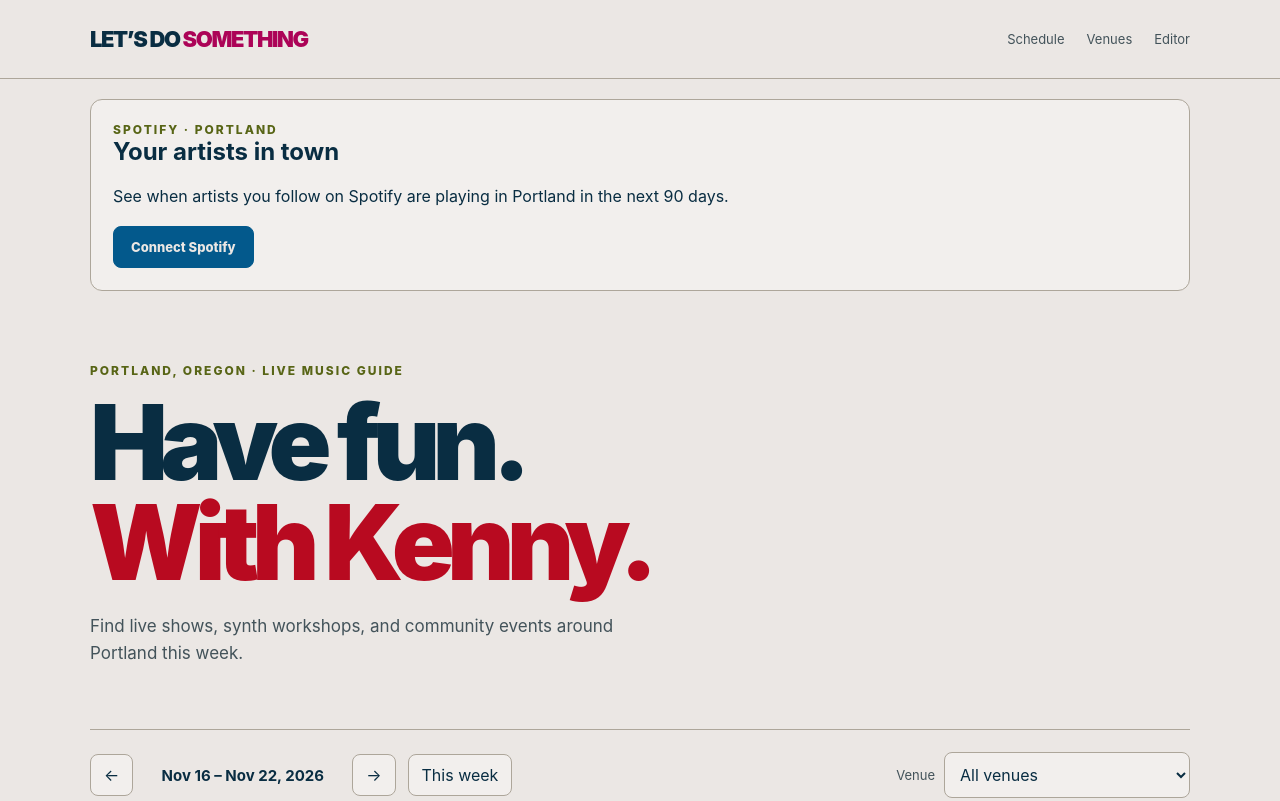
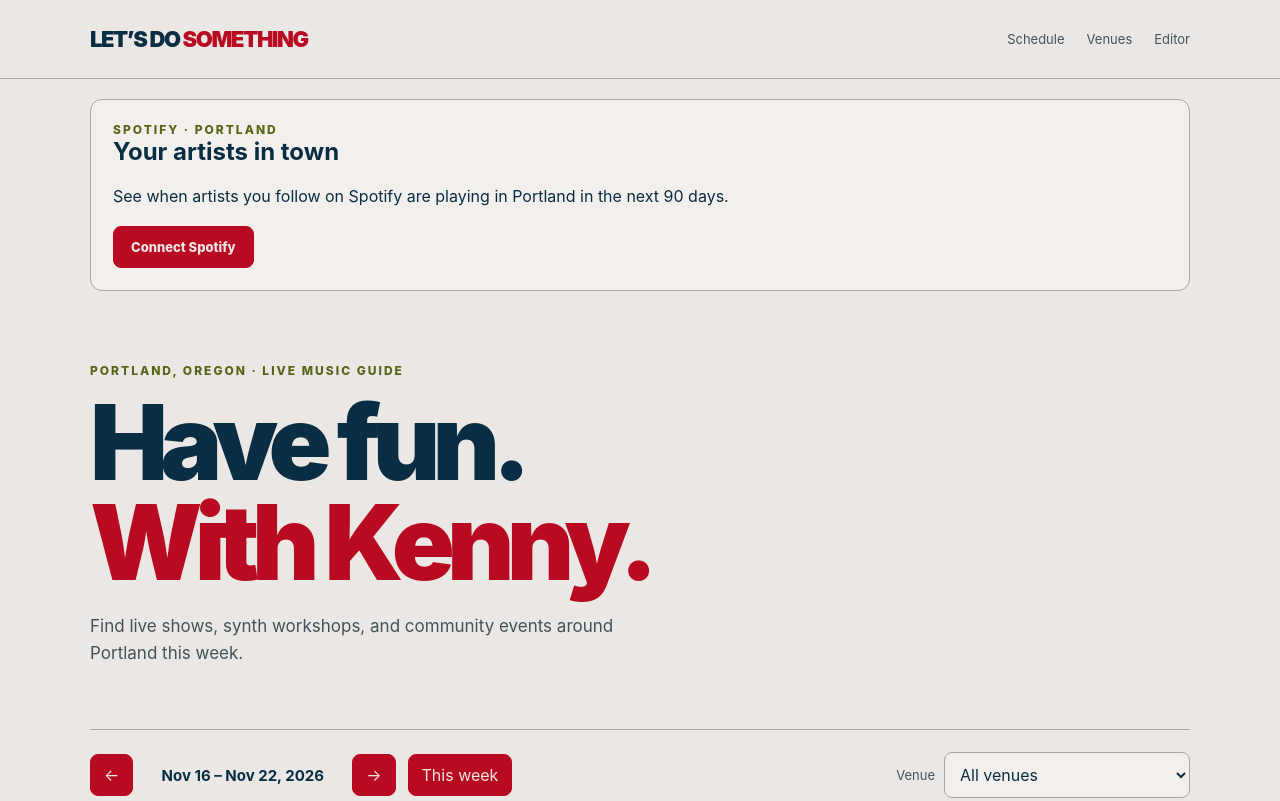
Before and after one commit to kennyhopper-coder/portland-live, a plain HTML site: page index.html in a window 1280 px wide. Shown: the top 801 px of the page. Drawn offline with Linux system fonts and the light colour scheme.

Commit message:
Match buttons and Something wordmark to the With Kenny red

```diff
--- a/styles.css
+++ b/styles.css
@@ -20,3 +20,12 @@
 .field:focus-visible{outline:2px solid var(--blue)}
 ::selection{background:var(--mustard);color:var(--ink)}
 .field::placeholder{color:var(--muted)}
+
+.wordmark span { color: var(--red); }
+.btn, .chip, .btn:hover, .chip:hover, .chip:focus-visible {
+  background: var(--red);
+  border-color: var(--red);
+  color: var(--paper);
+}
+.btn:hover, .chip:hover { box-shadow: inset 0 0 0 2px var(--paper); }
+.btn:focus-visible, .chip:focus-visible { outline-color: var(--red); }
```
